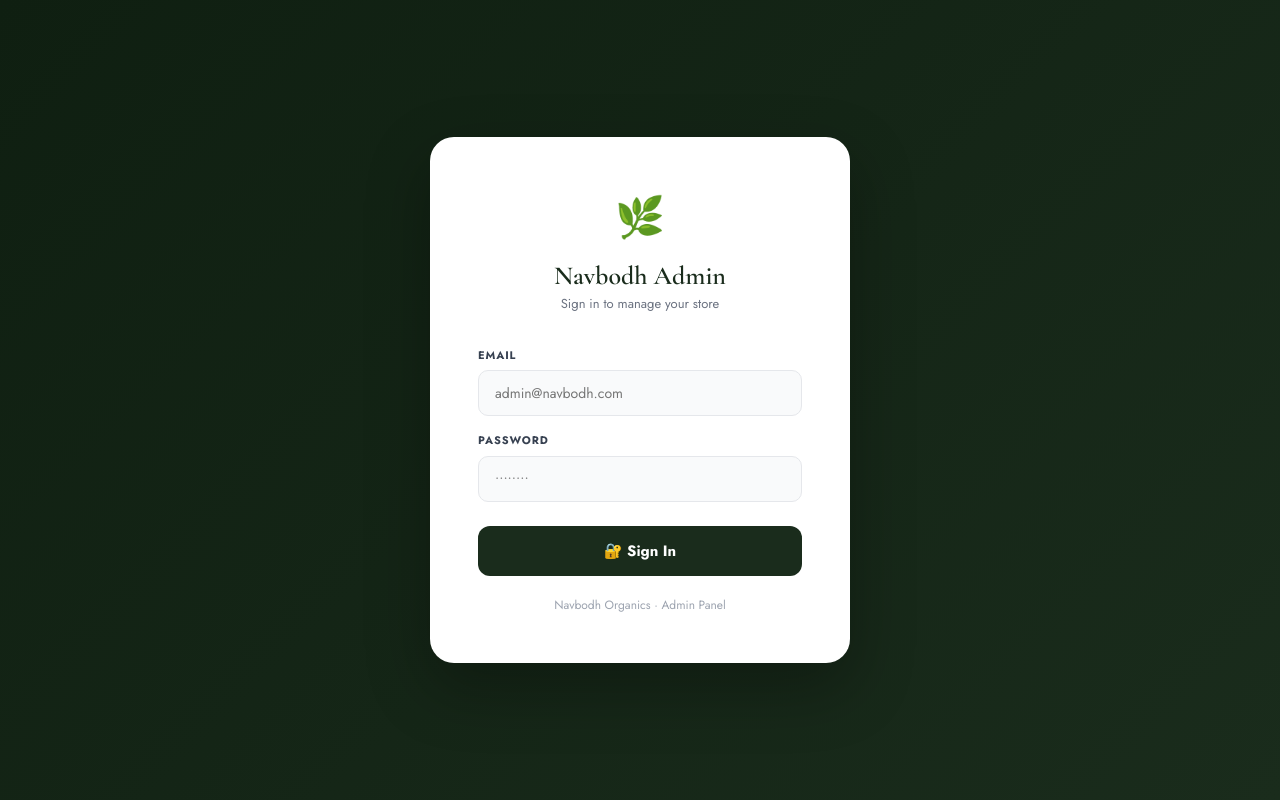
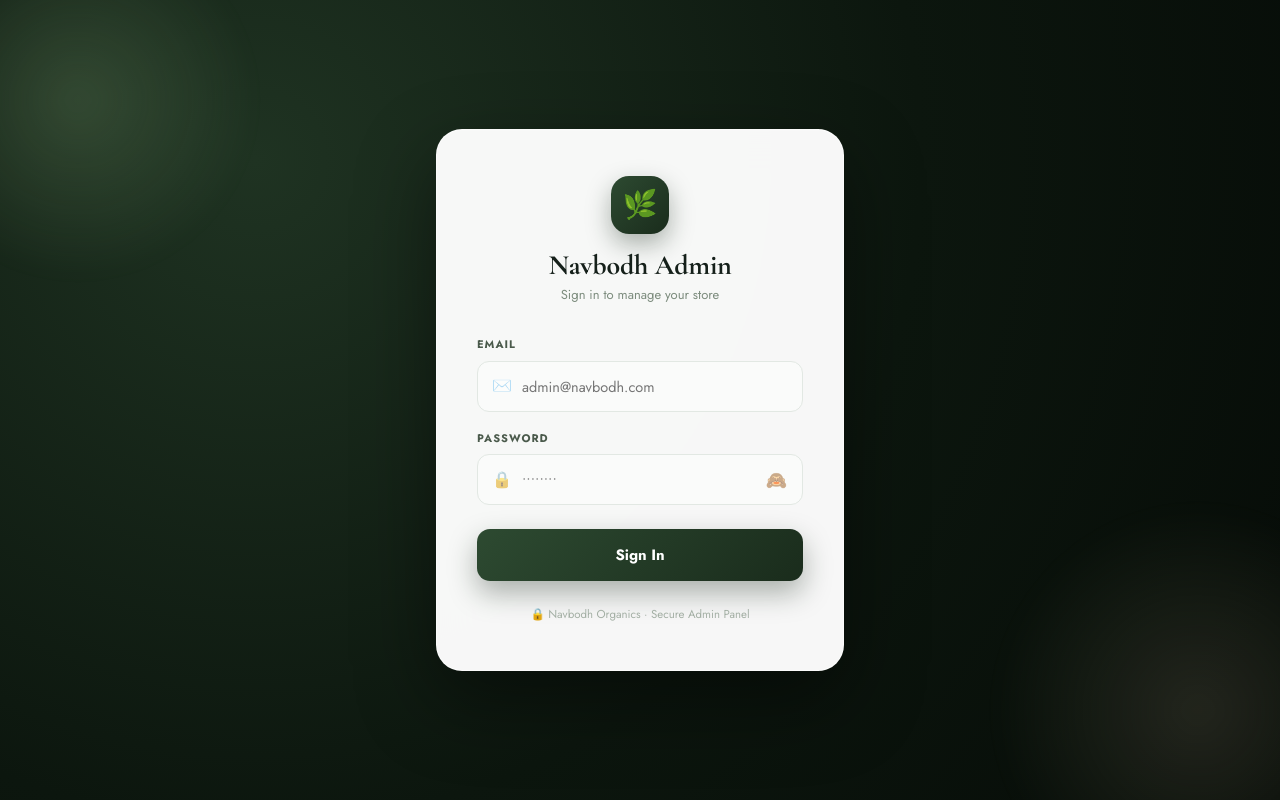
Before and after one commit to abhyutthanwelfarefoundation-cyber/navbodhorganicandhealthyproduct, a React (Create React App) app in the folder frontend/: page /admin/login in a window 1280 px wide. Built offline with nearby package versions, Linux system fonts and the light colour scheme; no server answers; the HTML template or start-up script is replaced by a standard one.

Commit message:
fix: admin login fixed

```diff
--- a/frontend/src/pages/admin/AdminLogin.js
+++ b/frontend/src/pages/admin/AdminLogin.js
@@ -1,4 +1,4 @@
-import React, { useState } from 'react';
+import React, { useState, useEffect } from 'react';
 import { useNavigate } from 'react-router-dom';
 import { useAdmin } from '../../context/AdminContext';
 import toast from 'react-hot-toast';
@@ -6,9 +6,22 @@ import toast from 'react-hot-toast';
 const AdminLogin = () => {
   const [email,    setEmail]    = useState('');
   const [password, setPassword] = useState('');
+  const [showPass, setShowPass] = useState(false);
   const [loading,  setLoading]  = useState(false);
+  const [slowMsg,  setSlowMsg]  = useState(false);
   const { login } = useAdmin();
   const navigate  = useNavigate();
+
+  // Show "waking up server" message if login takes long (Render free tier cold start)
+  useEffect(() => {
+    let timer;
+    if (loading) {
+      timer = setTimeout(() => setSlowMsg(true), 3000);
+    } else {
+      setSlowMsg(false);
+    }
+    return () => clearTimeout(timer);
+  }, [loading]);
 
   const handle = async (e) => {
     e.preventDefault();
@@ -25,52 +38,109 @@ const AdminLogin = () => {
   };
 
   const inp = {
-    width: '100%', padding: '12px 16px', border: '1.5px solid #e5e7eb',
-    borderRadius: 10, fontSize: 14, outline: 'none', boxSizing: 'border-box',
-    fontFamily: 'var(--font-body)', background: '#f9fafb', color: '#111827',
-    transition: 'border-color 0.2s',
+    width: '100%', padding: '14px 16px 14px 44px', border: '1.5px solid #e2e8e3',
+    borderRadius: 12, fontSize: 14.5, outline: 'none', boxSizing: 'border-box',
+    fontFamily: "'Jost', sans-serif", background: '#fafbfa', color: '#15201a',
+    transition: 'border-color 0.2s, background 0.2s',
   };
 
   return (
-    <div style={{ minHeight: '100vh', background: 'linear-gradient(135deg, #0f1f11 0%, #1a2c1c 100%)', display: 'flex', alignItems: 'center', justifyContent: 'center', padding: 24 }}>
-      <div style={{ background: 'white', borderRadius: 24, padding: 'clamp(32px,5vw,48px)', width: '100%', maxWidth: 420, boxShadow: '0 24px 64px rgba(0,0,0,0.3)' }}>
+    <div style={{
+      minHeight: '100vh', display: 'flex', alignItems: 'center', justifyContent: 'center',
+      padding: 20, fontFamily: "'Jost', sans-serif", position: 'relative', overflow: 'hidden',
+      background: 'radial-gradient(circle at 20% 20%, #1f3322 0%, #0c160e 55%, #060b07 100%)',
+    }}>
+      {/* Decorative glow orbs */}
+      <div style={{ position: 'absolute', top: '-10%', left: '-8%', width: 360, height: 360, borderRadius: '50%', background: 'radial-gradient(circle, rgba(168,212,150,0.18) 0%, transparent 70%)', filter: 'blur(10px)' }} />
+      <div style={{ position: 'absolute', bottom: '-15%', right: '-10%', width: 420, height: 420, borderRadius: '50%', background: 'radial-gradient(circle, rgba(232,213,176,0.12) 0%, transparent 70%)', filter: 'blur(10px)' }} />
+
+      <div style={{
+        position: 'relative', zIndex: 1, width: '100%', maxWidth: 408,
+        background: 'rgba(255,255,255,0.97)', backdropFilter: 'blur(20px)',
+        borderRadius: 26, padding: 'clamp(34px,5vw,46px) clamp(28px,5vw,40px)',
+        boxShadow: '0 30px 80px rgba(0,0,0,0.45), 0 1px 0 rgba(255,255,255,0.1) inset',
+        border: '1px solid rgba(255,255,255,0.6)',
+      }}>
 
         {/* Logo */}
-        <div style={{ textAlign: 'center', marginBottom: 32 }}>
-          <div style={{ fontSize: 40, marginBottom: 12 }}>🌿</div>
-          <h1 style={{ fontFamily: 'var(--font-display)', fontSize: 26, color: '#1a2c1c', marginBottom: 4 }}>Navbodh Admin</h1>
-          <p style={{ fontSize: 13, color: '#6b7280' }}>Sign in to manage your store</p>
+        <div style={{ textAlign: 'center', marginBottom: 30 }}>
+          <div style={{
+            width: 58, height: 58, borderRadius: 18, margin: '0 auto 16px',
+            background: 'linear-gradient(135deg, #2d4a31 0%, #1a2c1c 100%)',
+            display: 'flex', alignItems: 'center', justifyContent: 'center',
+            fontSize: 28, boxShadow: '0 10px 24px rgba(26,44,28,0.35)',
+          }}>🌿</div>
+          <h1 style={{ fontFamily: "'Cormorant Garamond', serif", fontSize: 28, fontWeight: 700, color: '#15201a', marginBottom: 4, letterSpacing: '-0.2px' }}>
+            Navbodh Admin
+          </h1>
+          <p style={{ fontSize: 13, color: '#7c8c7d' }}>Sign in to manage your store</p>
         </div>
 
-        <form onSubmit={handle} style={{ display: 'flex', flexDirection: 'column', gap: 16 }}>
+        <form onSubmit={handle} style={{ display: 'flex', flexDirection: 'column', gap: 18 }}>
           <div>
-            <label style={{ display: 'block', fontSize: 11, fontWeight: 700, textTransform: 'uppercase', letterSpacing: '0.08em', color: '#374151', marginBottom: 6 }}>Email</label>
+            <label style={{ display: 'block', fontSize: 11, fontWeight: 700, textTransform: 'uppercase', letterSpacing: '0.09em', color: '#4a5a4b', marginBottom: 7 }}>Email</label>
+            <div style={{ position: 'relative' }}>
+              <span style={{ position: 'absolute', left: 15, top: '50%', transform: 'translateY(-50%)', fontSize: 16, opacity: 0.55 }}>✉️</span>
               <input type="email" placeholder="admin@navbodh.com" value={email}
                 onChange={e => setEmail(e.target.value)}
                 style={inp}
-              onFocus={e => e.target.style.borderColor = '#1a2c1c'}
-              onBlur={e => e.target.style.borderColor = '#e5e7eb'}
+                onFocus={e => { e.target.style.borderColor = '#3a5c3f'; e.target.style.background = '#ffffff'; }}
+                onBlur={e => { e.target.style.borderColor = '#e2e8e3'; e.target.style.background = '#fafbfa'; }}
               />
             </div>
+          </div>
           <div>
-            <label style={{ display: 'block', fontSize: 11, fontWeight: 700, textTransform: 'uppercase', letterSpacing: '0.08em', color: '#374151', marginBottom: 6 }}>Password</label>
-            <input type="password" placeholder="••••••••" value={password}
+            <label style={{ display: 'block', fontSize: 11, fontWeight: 700, textTransform: 'uppercase', letterSpacing: '0.09em', color: '#4a5a4b', marginBottom: 7 }}>Password</label>
+            <div style={{ position: 'relative' }}>
+              <span style={{ position: 'absolute', left: 15, top: '50%', transform: 'translateY(-50%)', fontSize: 16, opacity: 0.55 }}>🔒</span>
+              <input type={showPass ? 'text' : 'password'} placeholder="••••••••" value={password}
                 onChange={e => setPassword(e.target.value)}
-              style={inp}
-              onFocus={e => e.target.style.borderColor = '#1a2c1c'}
-              onBlur={e => e.target.style.borderColor = '#e5e7eb'}
+                style={{ ...inp, paddingRight: 44 }}
+                onFocus={e => { e.target.style.borderColor = '#3a5c3f'; e.target.style.background = '#ffffff'; }}
+                onBlur={e => { e.target.style.borderColor = '#e2e8e3'; e.target.style.background = '#fafbfa'; }}
               />
+              <button type="button" onClick={() => setShowPass(s => !s)}
+                style={{ position: 'absolute', right: 12, top: '50%', transform: 'translateY(-50%)', background: 'none', border: 'none', cursor: 'pointer', fontSize: 17, padding: 4, lineHeight: 1, opacity: 0.7 }}
+                tabIndex={-1}>
+                {showPass ? '👁️' : '🙈'}
+              </button>
             </div>
+          </div>
+
           <button type="submit" disabled={loading}
-            style={{ width: '100%', padding: '14px', background: loading ? '#6b7280' : '#1a2c1c', color: 'white', border: 'none', borderRadius: 12, fontSize: 15, fontWeight: 700, cursor: loading ? 'not-allowed' : 'pointer', fontFamily: 'var(--font-body)', marginTop: 8, transition: 'background 0.2s' }}>
-            {loading ? '⏳ Signing in…' : '🔐 Sign In'}
+            style={{
+              width: '100%', padding: '15px', marginTop: 6,
+              background: loading ? '#5a6b5b' : 'linear-gradient(135deg, #2d4a31 0%, #1a2c1c 100%)',
+              color: 'white', border: 'none', borderRadius: 13, fontSize: 15, fontWeight: 700,
+              cursor: loading ? 'not-allowed' : 'pointer', fontFamily: "'Jost', sans-serif",
+              display: 'flex', alignItems: 'center', justifyContent: 'center', gap: 9,
+              boxShadow: loading ? 'none' : '0 12px 28px rgba(26,44,28,0.35)',
+              transition: 'all 0.2s',
+            }}>
+            {loading ? (
+              <>
+                <span style={{ width: 15, height: 15, border: '2px solid rgba(255,255,255,0.35)', borderTopColor: 'white', borderRadius: '50%', animation: 'spin 0.7s linear infinite', display: 'inline-block' }} />
+                Signing in…
+              </>
+            ) : 'Sign In'}
           </button>
+
+          {slowMsg && (
+            <div style={{
+              fontSize: 12.5, color: '#8a6d2e', background: '#fdf6e3', border: '1px solid #f3e3ad',
+              borderRadius: 10, padding: '10px 14px', textAlign: 'center', lineHeight: 1.5,
+            }}>
+              ⏳ Waking up the server — this can take up to 50 seconds on first login. Hang tight!
+            </div>
+          )}
         </form>
 
-        <p style={{ textAlign: 'center', marginTop: 20, fontSize: 12, color: '#9ca3af' }}>
-          Navbodh Organics · Admin Panel
+        <p style={{ textAlign: 'center', marginTop: 24, fontSize: 11.5, color: '#a3afa4' }}>
+          🔒 Navbodh Organics · Secure Admin Panel
         </p>
       </div>
+
+      <style>{`@keyframes spin { to { transform: rotate(360deg); } }`}</style>
     </div>
   );
 };
```
Lines whose indentation alone changed are shown as unchanged.
